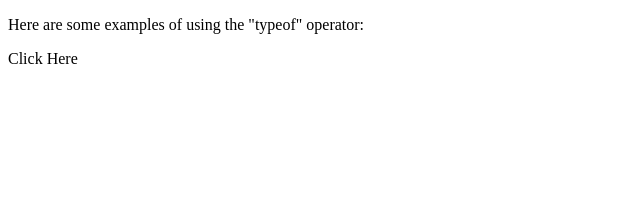
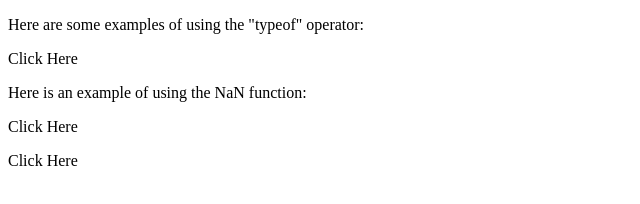
Before and after one commit to EmilyTowns/JavaScript-Projects, a plain HTML site: page Basic JavaScript Projects/Project5_comparisons_type_coercion/index.html in a window 1280 px wide. Shown: the whole page, without its empty margins (0-640 px from the left). Drawn offline with Linux system fonts and the light colour scheme.

Commit message:
Challenge #6

```diff
--- a/Basic JavaScript Projects/Project5_comparisons_type_coercion/JS/main.js
+++ b/Basic JavaScript Projects/Project5_comparisons_type_coercion/JS/main.js
@@ -7,3 +7,15 @@ function typeOfFunction() {
         "\"False\" is a " +
          typeof false;
 }
+
+function yesNaN() {
+    document.getElementById("NaN").innerHTML=
+        "\"George\" is not a number: " +
+        isNaN('George');
+}
+
+function noNaN() {
+    document.getElementById("notNaN").innerHTML=
+        "\"506\" is not a number: " +
+        isNaN('506');
+}
--- a/Basic JavaScript Projects/Project5_comparisons_type_coercion/index.html
+++ b/Basic JavaScript Projects/Project5_comparisons_type_coercion/index.html
@@ -8,5 +8,8 @@
     <body>
         <p>Here are some examples of using the "typeof" operator:</p>
         <p onclick="typeOfFunction()" id="typeOf">Click Here</p>
+        <p>Here is an example of using the NaN function:</p>
+        <p onclick="yesNaN()" id="NaN">Click Here</p>
+        <p onclick="noNaN()" id="notNaN">Click Here</p>
     </body>
 </html>
```
